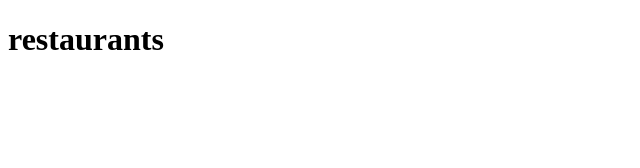
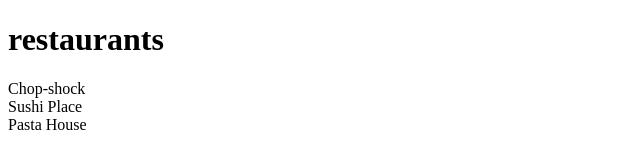
Before and after one commit to rishinduyohan/chop-shock-restaurants, a plain HTML site: page index.html in a window 1280 px wide. Shown: the whole page, without its empty margins (0-640 px from the left). Drawn offline with Linux system fonts and the light colour scheme.

Commit message:
check js file

```diff
--- a/assets/js/app.js
+++ b/assets/js/app.js
@@ -1 +1,10 @@
 console.log("Hello, Chop-shock Restaurant!");
+
+const restaurantList = document.getElementById("restaurant-list");
+const restaurants = ["Chop-shock", "Sushi Place", "Pasta House"];
+
+restaurants.forEach(restaurant => {
+    const div = document.createElement("div");
+    div.textContent = restaurant;
+    restaurantList.appendChild(div);
+});
--- a/index.html
+++ b/index.html
@@ -7,6 +7,9 @@
 </head>
 <body>
     <h1>restaurants</h1>
+    <div id="restaurant-list">
+
+    </div>
     <script src="assets/js/app.js"></script>
 </body>
 </html>
```
